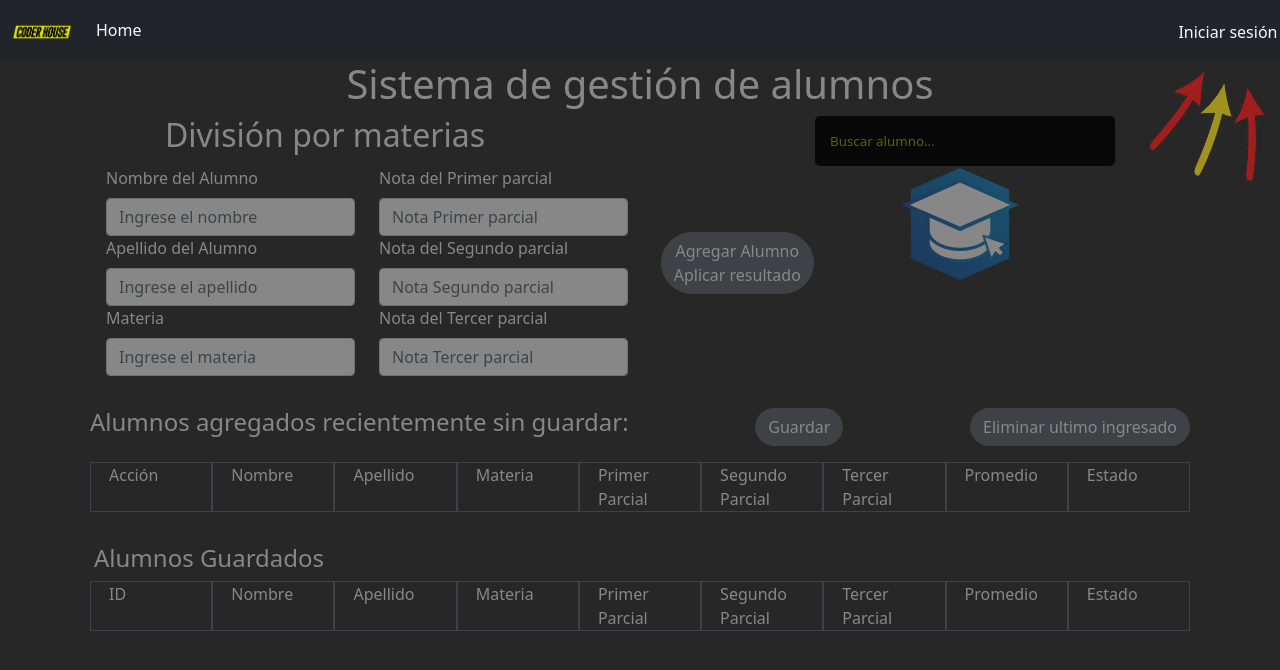
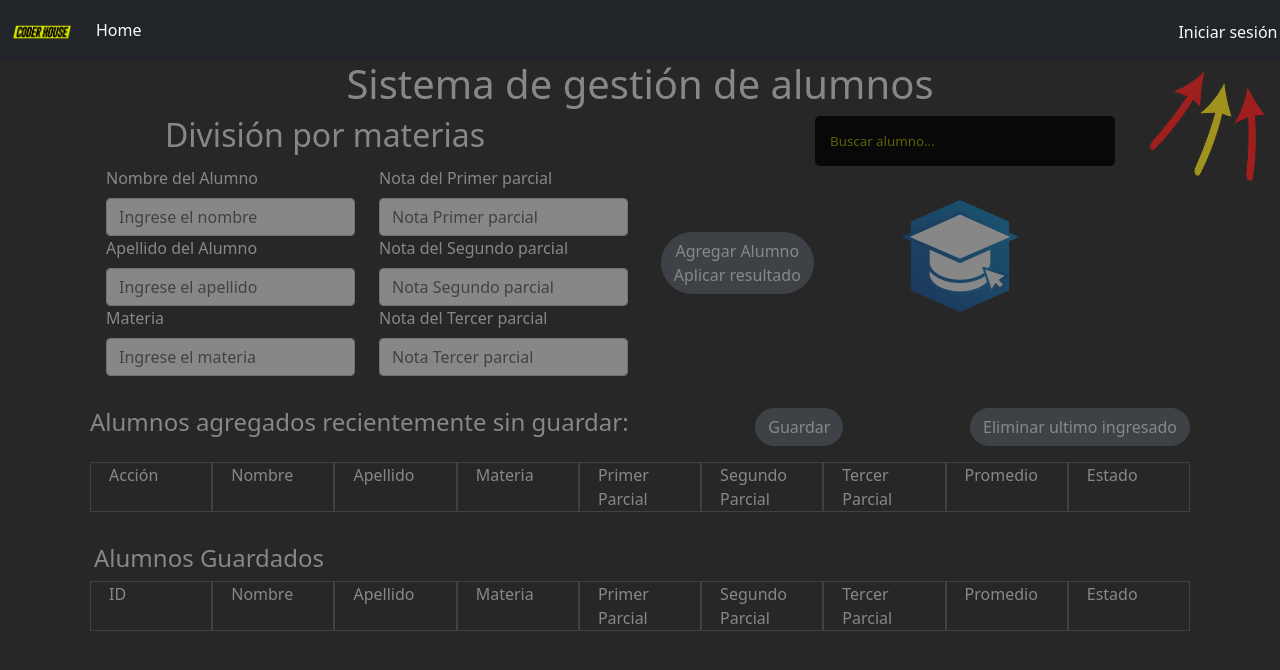
Before and after one commit to pbasualdoarcati/proyectoFinalCoderHouse, a website: page index.html in a window 1280 px wide. Drawn offline with nearby package versions, Linux system fonts and the light colour scheme; some packages are replaced by stand-ins of ours; a script that the page names is missing.

Commit message:
Ajuste de estilos

```diff
--- a/styles/sass/_body.scss
+++ b/styles/sass/_body.scss
@@ -98,7 +98,7 @@ body{
         width: 10%;
         position: absolute;
         left: 70%;
-        top: 20%
+        top: 12rem
     }
 }
 .alumnos{
```
Also changed, not shown: styles/css/index.css.
